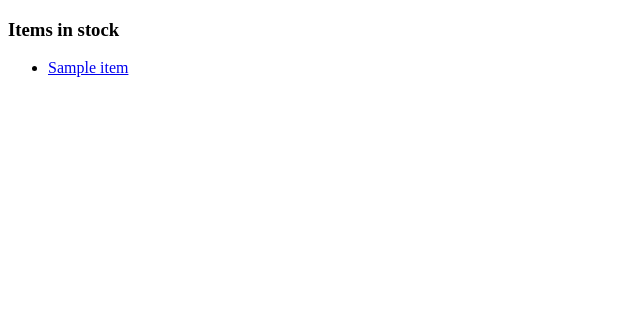
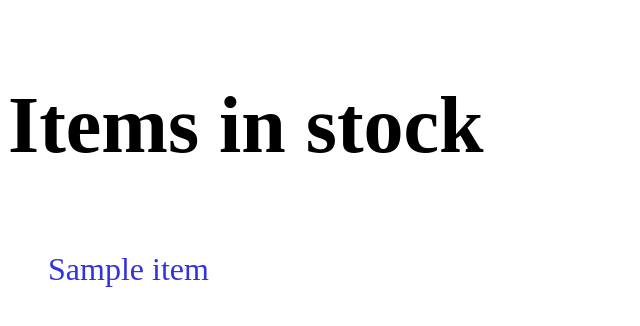
Before and after one commit to Jack-Pincombe/django, a Django app: template firstdjango/templates/inventory/index.html in a window 1280 px wide. Shown: the top 326 px of the page, without its empty margins (0-640 px from the left). Run offline with Django 3.2, Linux system fonts and the light colour scheme; the template is opened without the code that fills it: most values are stand-ins (such as "Sample title", 1, 10 or a date in 2020); parts of the project's set-up code (start-up, migrations or seed data) failed here and were passed over.

Commit message:
cannot find the css file

```diff
--- a/firstdjango/settings.py
+++ b/firstdjango/settings.py
@@ -120,3 +120,6 @@ USE_TZ = True
 # https://docs.djangoproject.com/en/1.9/howto/static-files/
 
 STATIC_URL = '/static/'
+STATFILES_DIRS = (
+    os.path.join(BASE_DIR, 'firstdjango', '/firstdjango/templates/static'),
+)
--- a/firstdjango/templates/base.html
+++ b/firstdjango/templates/base.html
@@ -1,12 +1,16 @@
+{% load staticfiles %}
+
 <!doctype html>
 <html>
     <head>
         <meta charset="utf-8">
         <title>Iventory Project</title>
-        <meta name="descritption" content="">
+        <meta name="description" content="">
+        <link rel="stylesheet" href="{% static 'main.css'%}">
     </head>
     <body>
         {% block content %}
         {% endblock content %}
+    <script src="{% static 'main.js' %}"></script>
     </body>
 </html>
--- /dev/null
+++ b/firstdjango/templates/static/main.css
@@ -0,0 +1,20 @@
+h1, h2, h3 {
+    font-size: 5em;
+}
+
+a {
+    font-size: 2em;
+}
+
+ul {
+    list-style-type: none;
+}
+
+.hovered {
+    opacity: .6;
+}
+
+a {
+    text-decoration: none;
+    color: #33D;
+}
--- /dev/null
+++ b/firstdjango/templates/static/main.js
@@ -0,0 +1,13 @@
+window.onload = function () {
+    var on_mouse_over = function() {
+        this.className = this.className + " hovered";
+    };
+    var on_mouse_out = function() {
+        this.className = this.className.replace( /(?:^|\s) hovered(?!\S)/g , '');
+    }
+    var items = document.getElementsByTagName('li');
+    for(var i = 0; i < items.length; i++) {
+        items[i].addEventListener('mouseover', on_mouse_over);
+        items[i].addEventListener('mouseout', on_mouse_out);
+    }
+};
```
Also changed, not shown: 1 other file.
